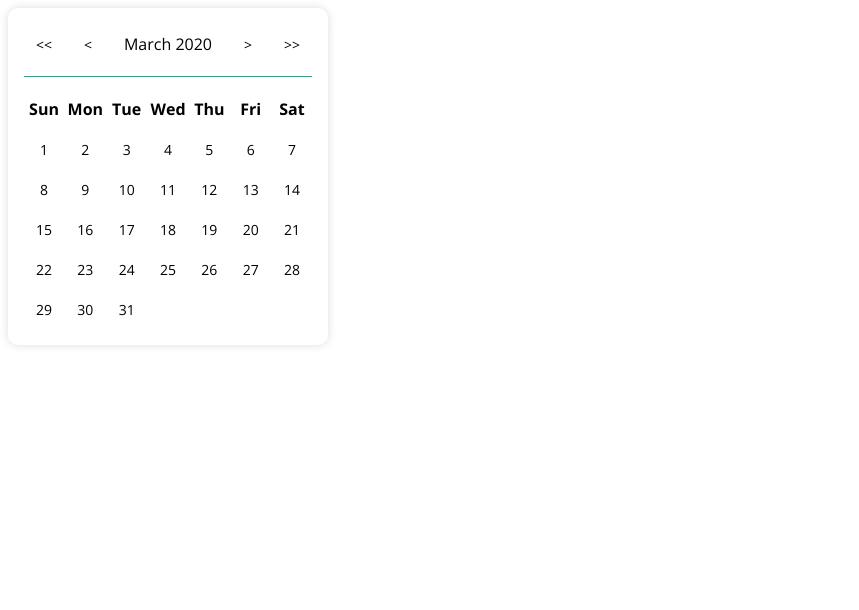
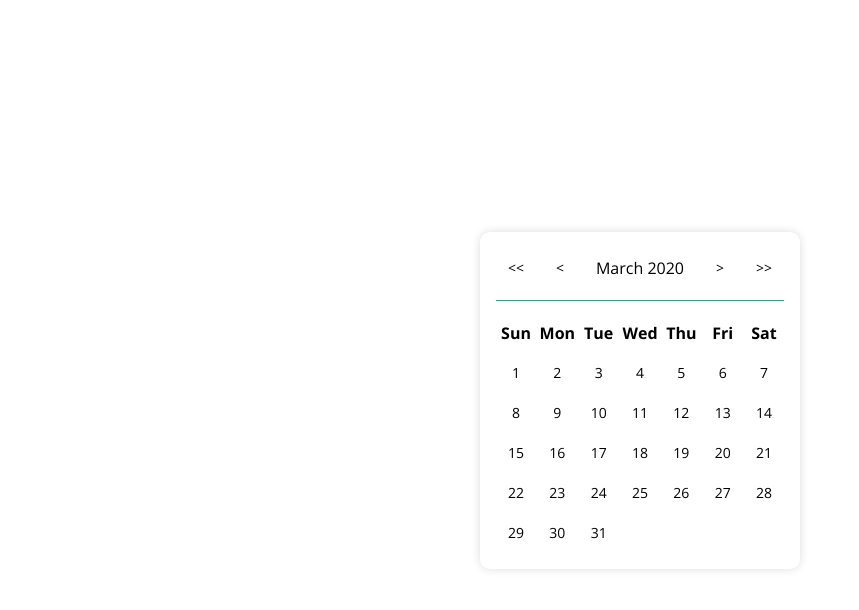
Before and after one commit to mateusrdgs/kalendarz, a React app: page / in a window 1280 px wide. Shown: the top 610 px of the page, without its empty margins (0-859 px from the left). Built offline with nearby package versions, Linux system fonts and the light colour scheme.

Commit message:
chore: added base style to development environment

```diff
--- /dev/null
+++ b/src/index.scss
@@ -0,0 +1,32 @@
+*,
+*::before,
+*::after {
+
+  margin: 0;
+  padding: 0;
+  box-sizing: border-box;
+
+}
+
+html,
+body,
+#main {
+
+  height: 100%;
+  width: 100%;
+
+}
+
+#main {
+
+  align-items: center;
+  display: flex;
+  justify-content: center;
+
+  .datepicker {
+
+    margin: 0 auto;
+
+  }
+
+}
--- a/src/index.tsx
+++ b/src/index.tsx
@@ -2,6 +2,8 @@
 import ReactDOM from 'react-dom'
 
 import { Datepicker } from './components'
+
+import './index.scss'
 
 const main = document.getElementById('main');
 
```
